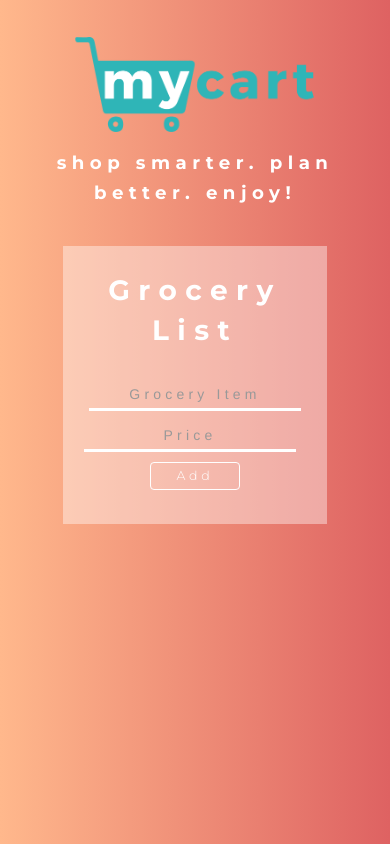
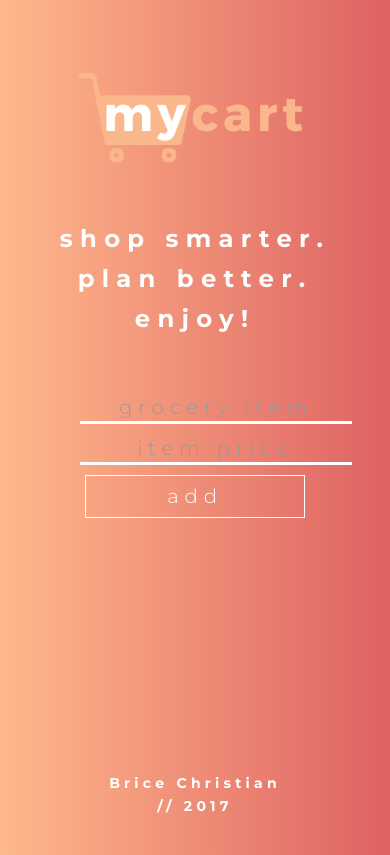
Before and after one commit to bricechristian/grocery_planner_capstone, a website: page public/index.html in a window 390 px wide. Drawn offline with Linux system fonts and the light colour scheme; no server answers.

Commit message:
updated some styles and responsiveness

```diff
--- a/public/client.js
+++ b/public/client.js
@@ -8,6 +8,8 @@ function render(data) {
 
 		$.ajax('/api/items')
 			.done(function (items) {
+						$('.itemInput').val('');
+						$('.priceInput').val('');
 						$('.results').empty();
 						$('.total').empty();
 						for (var i = 0; i < items.length; i++) {
@@ -16,8 +18,8 @@ function render(data) {
 								var itemPrice = item.price;
 								var $template = $('<li></li>');
 								$template.attr('value', item._id);
-								$template.html('<a class="itemName">' + itemName + '</a><a data-pk=' + item._id + ' class="itemPrice"> $' + itemPrice + ' </a>');
-								$template.append('<input type="button" value="Delete" class="delete-button"/><br>');
+								$template.html('<div class="itemContainer col-L-4"><a class="itemName">' + itemName + '</a></div><div class="priceContainer col-L-4"><a data-pk=' + item._id + ' class="itemPrice"> $' + itemPrice + ' </a></div>');
+								$template.append('<div class="deleteContainer col-L-4"><input type="button" value="delete" style="width: 150px; border: none;" class="delete-button"/></div><br>');
 								$('.results').append($template);
 								array.push(Number(itemPrice));
 						}
@@ -60,8 +62,8 @@ function postAJAX(event) {
 				url: '/api/items',
 				type: 'POST',
 				data: {
-						name: $('.name').val(),
-						price: $('.price').val()
+						name: $('.itemInput').val(),
+						price: $('.priceInput').val()
 				}
 		}
 		$.ajax(options).done(render);
@@ -90,7 +92,7 @@ $('.add-button').on('click', postAJAX);
 
 $('.results').on('click', '.delete-button', function () {
 		var id = $(this)
-				.parent()
+				.closest('li')
 				.attr('value');
 		deleteAJAX(id);
 });
--- a/public/index.html
+++ b/public/index.html
@@ -16,33 +16,56 @@
 		<div class="row">
 
 			<div class="col-L-12">
-				<img class="logo" src="my_cart.png">
+				<img class="logo" src="my_cart3.png">
 			</div>
+
 
 			<div class="col-L-12">
 				<p class="about">Shop Smarter. Plan Better. Enjoy!</p>
 			</div>
 
-			<div class="col-L-12">
-				<div class="list-container col">
-					<h1>Grocery List</h1>
-					<div class="query-add">
-						<form>
-							<input type="text" placeholder="Grocery Item" name="item" class="name">
-							<input type="text" placeholder="Price" name="price" class="price">
-							<button type="submit" class="add-button">Add</button>
-						</form>
 
+					<div class="col-L-12">
+						<div class="col">
+
+							<div class="col-L-4 inputContainer">
+								<input type="text" placeholder="grocery item" name="item" class="itemInput" maxlength="15">
+							</div>
+
+							<div class="col-L-4 inputContainer">
+								<input type="text" placeholder="item price" name="price" class="priceInput" maxlength="6">
+							</div>
+
+							<div class="col-L-4 addContainer">
+								<button type="submit" class="add-button">add</button>
+							</div>
+
+
+
+					<div class="col-L-12">
+						<div class="item-container col">
+							<ul class="results"></ul>
+						</div>
 					</div>
 
-					<div class="item-container">
-						<ul class="results"></ul>
+
+
+					<div class="col-L-12">
+						<div class="total-container col">
+							<p class="total"></p>
+						</div>
 					</div>
-					<div class="total-container">
-						<p class="total"></p>
+
+
+					<div class="col-L-4">
+						<div class="copyright-container col">
+							<p class="copyright-name">Brice Christian // 2017</p>
+						</div>
 					</div>
-				</div>
-			</div>
+
+
+						</div>
+					</div>
 
 
 		</div>
--- a/public/style.css
+++ b/public/style.css
@@ -4,75 +4,49 @@
   letter-spacing: .3em;
   font-weight: 300;
   line-height: 1.65;
-
+  font-size: 1.05em;
+  text-align: center;
 }
 
 body{
 background: #DE6262;  /* fallback for old browsers */
 background: -webkit-linear-gradient(to right, #FFB88C, #DE6262);  /* Chrome 10-25, Safari 5.1-6 */
 background: linear-gradient(to right, #FFB88C, #DE6262); /* W3C, IE 10+/ Edge, Firefox 16+, Chrome 26+, Opera 12+, Safari 7+ */
-
-
 }
 
 .logo {
-    width: 250px;
-    display: block;
-   margin: 30px auto 10px;
+  width: 250px;
+  display: block;
+  margin: 30px auto 0;
 }
 
-h1 {
-  text-align: center;
-  /*font-weight: 700;*/
-  font-size: 2em;
-  margin-bottom: 30px;
-  color: #ffffff;
-}
 
 .about {
   text-align: center;
   margin-bottom: 30px;
-  font-size: 1.3em;
+  font-size: 1.5em;
   color: #ffffff;
   font-weight: 700;
   text-transform: lowercase;
 }
 
-.list-container {
-  margin: auto;
-  background-color: rgba(255, 255, 255, 0.4);
-  /*border-radius: 10px;*/
-}
-
-.query-add {
-  margin: auto;
-  text-align: center;
-}
-
-
-.price {
-  margin-right: 10px;
-}
-
 li {
   list-style-type: none;
-  text-align: center;
   margin-bottom: 10px;
 }
 
 .itemName, .itemName:hover {
   color: #ffffff;
-  font-size: 1.1em;
+  font-size: .95em;
   text-decoration: none;
 }
 
 .itemPrice {
-  margin-left: 10px;
-  margin-right: 15px;
   text-decoration: none;
   color: #ffffff;
-  font-size: 1.1em;
+  font-size: .95em;
 }
+
 
 .total {
   color: #ffffff;
@@ -83,7 +57,8 @@ li {
 
 .itemPrice:hover {
   cursor: pointer;
-  color: #2fb5b7;
+  color: #FFB88C;
+  font-weight: 700;
 }
 
 a.editable-empty {
@@ -92,30 +67,41 @@ a.editable-empty {
 }
 
 
+.copyright-name {
+  margin-top: 100px;
+  color: white;
+  font-weight: 700;
+  font-size: .75em;
+}
+
 /* -_-_-_-_-_-_-_-_-Inputs-_-_-_-_-_-_-_-_-_- */
 
 
-.name[type="text"], .price[type="text"]{
+.itemInput[type="text"], .priceInput[type="text"]{
     background-color: transparent;
     -webkit-box-shadow: none;
     -moz-box-shadow: none;
     box-shadow: none;
-    width:200px;
+    border-radius: 0;
+    width:260px;
     color: #ffffff;
     cursor:default;
     text-align: center;
     border: 0;
     outline: 0;
     border-bottom: 3px solid white;
-    border-radius: 0;
+    font-size: 1.1em;
+    font-family: 'Montserrat', sans-serif;
+    letter-spacing: .3em;
+    font-weight: 300;
 }
 
-.name:hover, .price:hove {
+.itemInput:hover, .priceInput:hover {
     border: 1px;
     outline: none;
 }
 
-.name:focus, .price:focus {
+.itemInput:focus, .priceInput:focus {
   outline-color: transparent;
   outline-style: none;
   box-shadow: none;
@@ -123,27 +109,34 @@ a.editable-empty {
 
 /* -_-_-_-_-_-_-_-_-Buttons-_-_-_-_-_-_-_-_-_- */
 
+.add-button {
+  font-size: 1.1em;
+  width: 220px;
+}
+
+.delete-button {
+  font-size: .9em;
+  border: none;
+}
 
 .delete-button, .add-button {
     font-family: 'Montserrat', sans-serif;
     font-weight: 300;
     background: transparent;
-    border-radius: 4px;
     border: 1px solid #ffffff;
+    height: 2.2em;
     color: #ffffff;
     cursor: pointer;
     overflow: hidden;
     display: inline-block;
-    font-size: .9em;
-    height: 2.2em;
-    padding: 0 2em;
     text-align: center;
     text-decoration: none;
     white-space: nowrap;
 }
 
+
 .delete-button:hover, .add-button:hover, .delete-button:focus, .add-button:focus, .delete-button:active, .add-button:active {
-    background-color: #2fb5b7;
+    background-color: #FFB88C;
   color: white;
 }
 
@@ -161,7 +154,7 @@ a.editable-empty {
 
 .grid {
   width: 80%;
-  max-width: 1100px;
+  max-width: 1200px;
   margin: 0 auto;
 }
 
@@ -187,7 +180,6 @@ a.editable-empty {
 .col {
   padding: 1em;
   margin: 8px;
-  text-align: center;
 }
 
 
@@ -218,7 +210,13 @@ a.editable-empty {
 
 .col-S-11 { width: 91.66667%; }
 
-.col-S-12 { width: 100% ;}
+.col-S-12 { width: 100%;}
+
+}
+
+@media screen and (max-width: 450px){
+
+.col-OTHER-12 { text-align: center; }
 
 }
 
```
Also changed, not shown: public/bootstrap-editable.css, public/my_cart-02.png (deleted), public/my_cart2.png (added), public/my_cart3.png (added).
